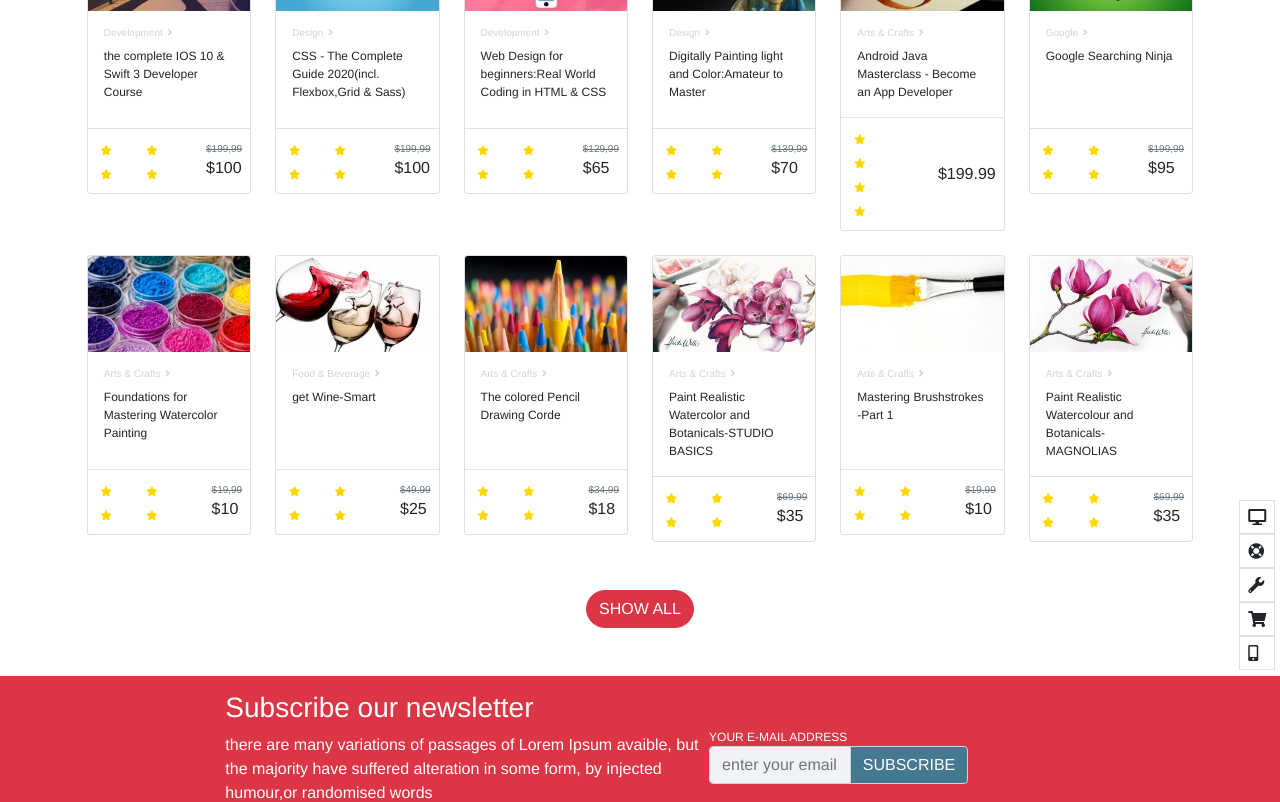
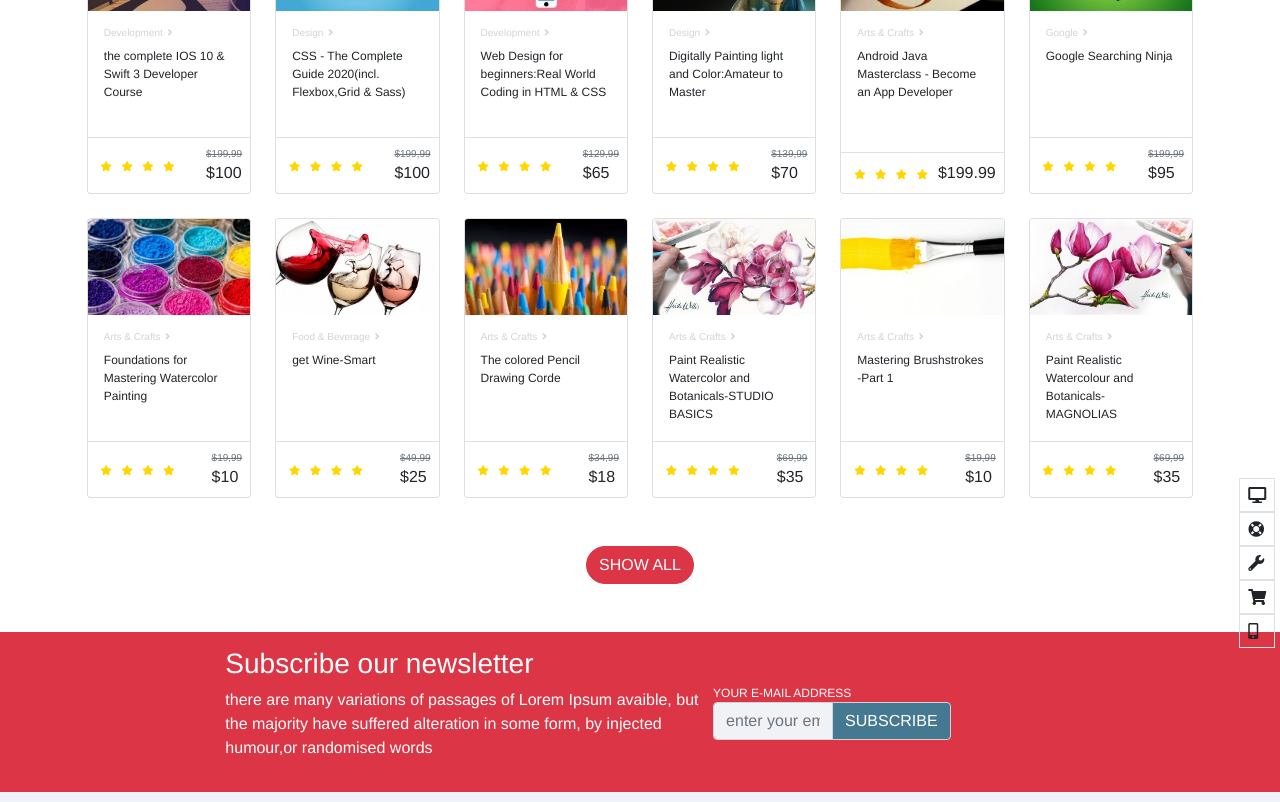
Before and after one commit to Francesco-Capriolo/proj-html-vuejs, a Vue app: page / in a window 1280 px wide. Shown: the part 1560-2362 px from the top of the page. Built offline with nearby package versions, Linux system fonts and the light colour scheme.

Commit message:
correzione bootstap e css

```diff
--- a/src/components/sectionsMain/RecentCourses.vue
+++ b/src/components/sectionsMain/RecentCourses.vue
@@ -229,8 +229,10 @@
     cursor: pointer;
   }
   i {
+    cursor: pointer;
+  }
+  i.border {
     min-width: 36px;
-    cursor: pointer;
   }
   i:hover {
     background-color: gray;
--- a/src/components/sectionsMain/Subscribe.vue
+++ b/src/components/sectionsMain/Subscribe.vue
@@ -3,7 +3,7 @@
     class="row bg-danger justify-content-center align-items-center text-white"
   >
     <div class="col-12 col-md-8 d-flex flex-wrap">
-      <div class="col-12 col-md-7">
+      <div class="col-12 col-md-7 me-1">
         <h3>Subscribe our newsletter</h3>
         <p>
           there are many variations of passages of Lorem Ipsum avaible, but the
@@ -13,7 +13,7 @@
       </div>
       <div
         class="
-          col-12 col-md-5
+          col-12 col-md-4
           d-flex
           flex-column
           justify-content-center
@@ -54,6 +54,7 @@
   width: 75%;
   input {
     background-color: #f0f2f5;
+    min-width: 120px;
   }
 }
 .input-group-text {
```
